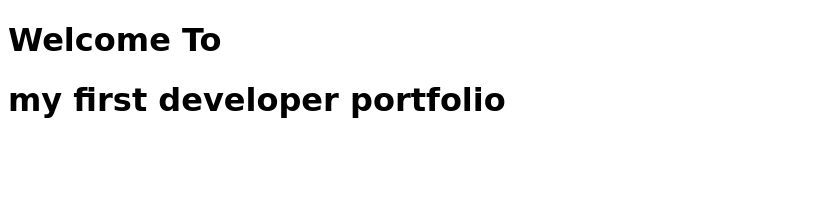
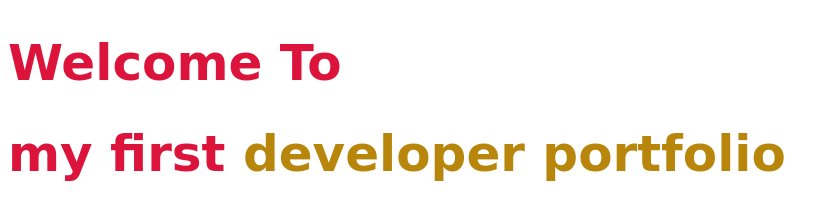
Before and after one commit to Sanji123456789014/portfolio-repo, a plain HTML site: page index.html in a window 1280 px wide. Shown: the whole page, without its empty margins (0-838 px from the left). Drawn offline with Linux system fonts and the light colour scheme; a web font is replaced by a local one.

Commit message:
color commit

```diff
--- a/index.html
+++ b/index.html
@@ -12,7 +12,7 @@
 </head>
 <body>
     <h1>Welcome To</h1>
-    <h1>my first developer portfolio</h1>
+    <h1>my first <span>developer portfolio</span></h1>
 
 </body>
 </html>
--- a/style.css
+++ b/style.css
@@ -1,3 +1,11 @@
 body{
     font-family: 'The Nautigal', cursive;
+
 }
+h1{
+    font-size: 50px;
+    color: crimson;
+}
+span{
+    color: darkgoldenrod;
+}
```
